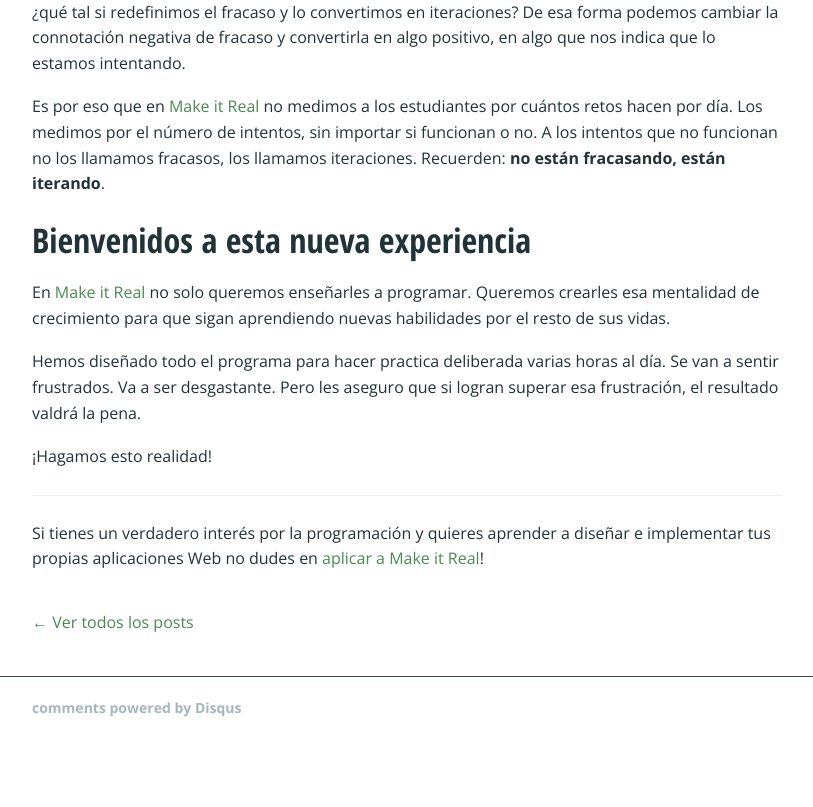
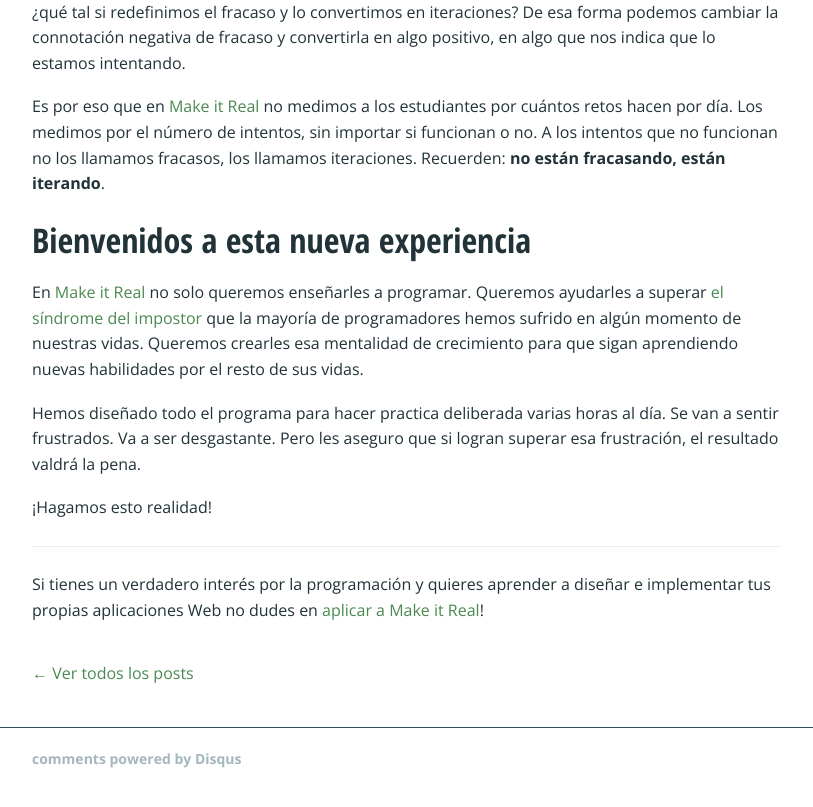
Before and after one commit to simonhoyos/blog, a Jekyll site: the page built from _posts/2014-09-22-aprendiendo-a-programar.markdown, in a window 1280 px wide and 900 px high, scrolled down 1771 px. Shown: the top 807 px of the window, without its empty margins (233-1046 px from the left). Built offline with Jekyll 4.4.1, drawn with Linux system fonts in a browser that asks for light colours; nearby versions of some CDN libraries; comment, search, counter and statistics services are not loaded.

Commit message:
Add impostor syndrome to "Aprendiendo a programar"

```diff
--- a/_posts/2014-09-22-aprendiendo-a-programar.markdown
+++ b/_posts/2014-09-22-aprendiendo-a-programar.markdown
@@ -43,7 +43,7 @@ Es por eso que en [Make it Real](http://makeitreal.camp) no medimos a los estudi
 
 ## Bienvenidos a esta nueva experiencia
 
-En [Make it Real](http://makeitrea.camp) no solo queremos enseñarles a programar. Queremos crearles esa mentalidad de crecimiento para que sigan aprendiendo nuevas habilidades por el resto de sus vidas.
+En [Make it Real](http://makeitrea.camp) no solo queremos enseñarles a programar. Queremos ayudarles a superar [el síndrome del impostor](https://medium.com/@aliciatweet/overcoming-impostor-syndrome-bdae04e46ec5) que la mayoría de programadores hemos sufrido en algún momento de nuestras vidas. Queremos crearles esa mentalidad de crecimiento para que sigan aprendiendo nuevas habilidades por el resto de sus vidas.
 
 Hemos diseñado todo el programa para hacer practica deliberada varias horas al día. Se van a sentir frustrados. Va a ser desgastante. Pero les aseguro que si logran superar esa frustración, el resultado valdrá la pena.
 
```
